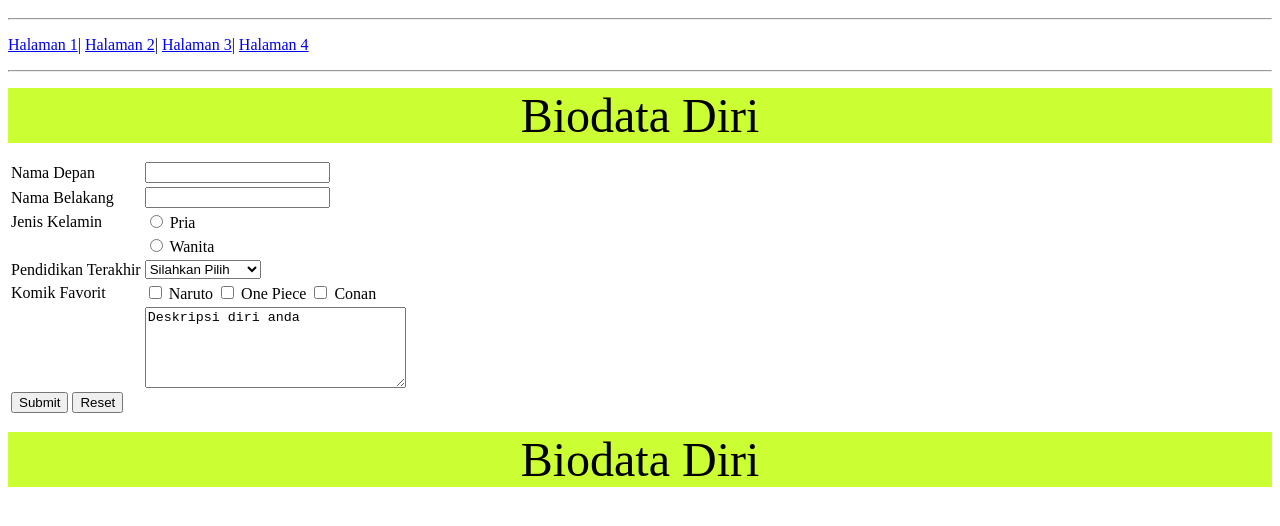
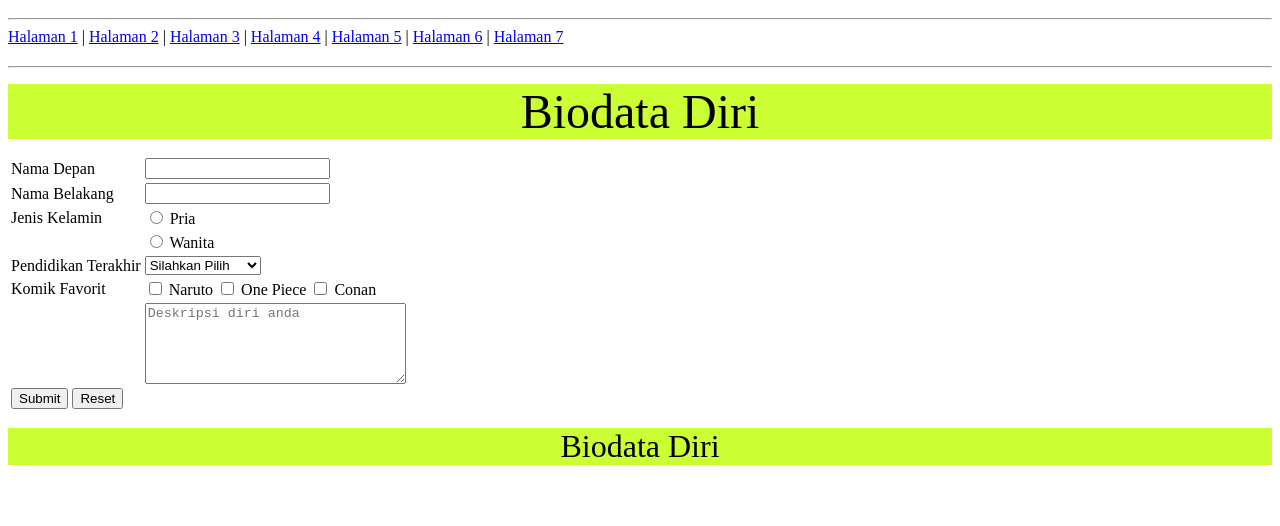
Before and after one commit to naiyanash/digitallibrary, a plain HTML site: page webti/halaman4.html in a window 1280 px wide. Shown: the part 48-574 px from the top of the page. Drawn offline with Linux system fonts and the light colour scheme.

Commit message:
Update halaman4.html

```diff
--- a/webti/halaman4.html
+++ b/webti/halaman4.html
@@ -1,15 +1,24 @@
 <html>
 <head>
   <title>Belajar HTML</title>
+  <meta charset="UTF-8">
 </head>
 <body>
   <h1>Selamat Datang</h1>
-<hr><p><a href="halaman1.html">Halaman 1</a>|
-<a href="halaman2.html">Halaman 2</a>|
-<a href="halaman3.html">Halaman 3</a>|
-<a href="halaman4.html">Halaman 4</a></p>
   <hr>
-<p><div style="background: #ccff33"><p align="center"><font size="7" color="black">Biodata Diri</font></p></div>
+  <nav style="margin-bottom:20px;">
+    <a href="halaman1.html">Halaman 1</a> |
+    <a href="halaman2.html">Halaman 2</a> |
+    <a href="halaman3.html">Halaman 3</a> |
+    <a href="halaman4.html">Halaman 4</a> |
+    <a href="halaman5.html">Halaman 5</a> |
+    <a href="halaman6.html">Halaman 6</a> |
+    <a href="halaman7.html">Halaman 7</a>
+  </nav>
+  <hr>
+  <div style="background: #ccff33">
+    <p align="center"><font size="7" color="black">Biodata Diri</font></p>
+  </div>
   <form>
     <table>
       <tr>
@@ -22,19 +31,22 @@
       </tr>
       <tr>
         <td>Jenis Kelamin</td>
-           <td><input type="radio" name="Jenis_Kel" value="Pria" id"pria">
+        <td>
+          <input type="radio" name="Jenis_Kel" value="Pria" id="pria">
           <label for="pria">Pria</label>
         </td>
       </tr>
       <tr>
         <td></td>
-           <td><input type="radio" name="Jenis_Kel" value="Wanita" id"wanita">
+        <td>
+          <input type="radio" name="Jenis_Kel" value="Wanita" id="wanita">
           <label for="wanita">Wanita</label>
         </td>
       </tr>
       <tr>
         <td><label for="pendidikan">Pendidikan Terakhir</label></td>
-           <td><select name="pendidikan" id="pendidikan">
+        <td>
+          <select name="pendidikan" id="pendidikan">
             <option value="">Silahkan Pilih</option>
             <option value="SD">SD</option>
             <option value="SLTP">SMP</option>
@@ -43,11 +55,13 @@
             <option value="S1">S1</option>
             <option value="S2">S2</option>
             <option value="S3">S3</option>
+          </select>
         </td>
       </tr>
       <tr>
         <td>Komik Favorit</td>
-           <td><input type="checkbox" name="komik" value="Naruto" id="Naruto">
+        <td>
+          <input type="checkbox" name="komik" value="Naruto" id="Naruto">
           <label for="Naruto">Naruto</label>
           <input type="checkbox" name="komik" value="One_P" id="One_P">
           <label for="One_P">One Piece</label>
@@ -57,8 +71,8 @@
       </tr>
       <tr>
         <td></td>
-           <td><textarea rows="5" cols="30">Deskripsi diri anda</textarea>
-               <label for="deskripsi"></label>
+        <td>
+          <textarea rows="5" cols="30" placeholder="Deskripsi diri anda"></textarea>
         </td>
       </tr>
       <tr>
@@ -69,6 +83,8 @@
       </tr>
     </table>
   </form>
-	 <div style="background: #ccff33"><p align="center"><font size="18" color="black">Biodata Diri</font></p></div>
+  <div style="background: #ccff33">
+    <p align="center"><font size="6" color="black">Biodata Diri</font></p>
+  </div>
 </body>
 </html>
```
Lines whose indentation alone changed are shown as unchanged.
